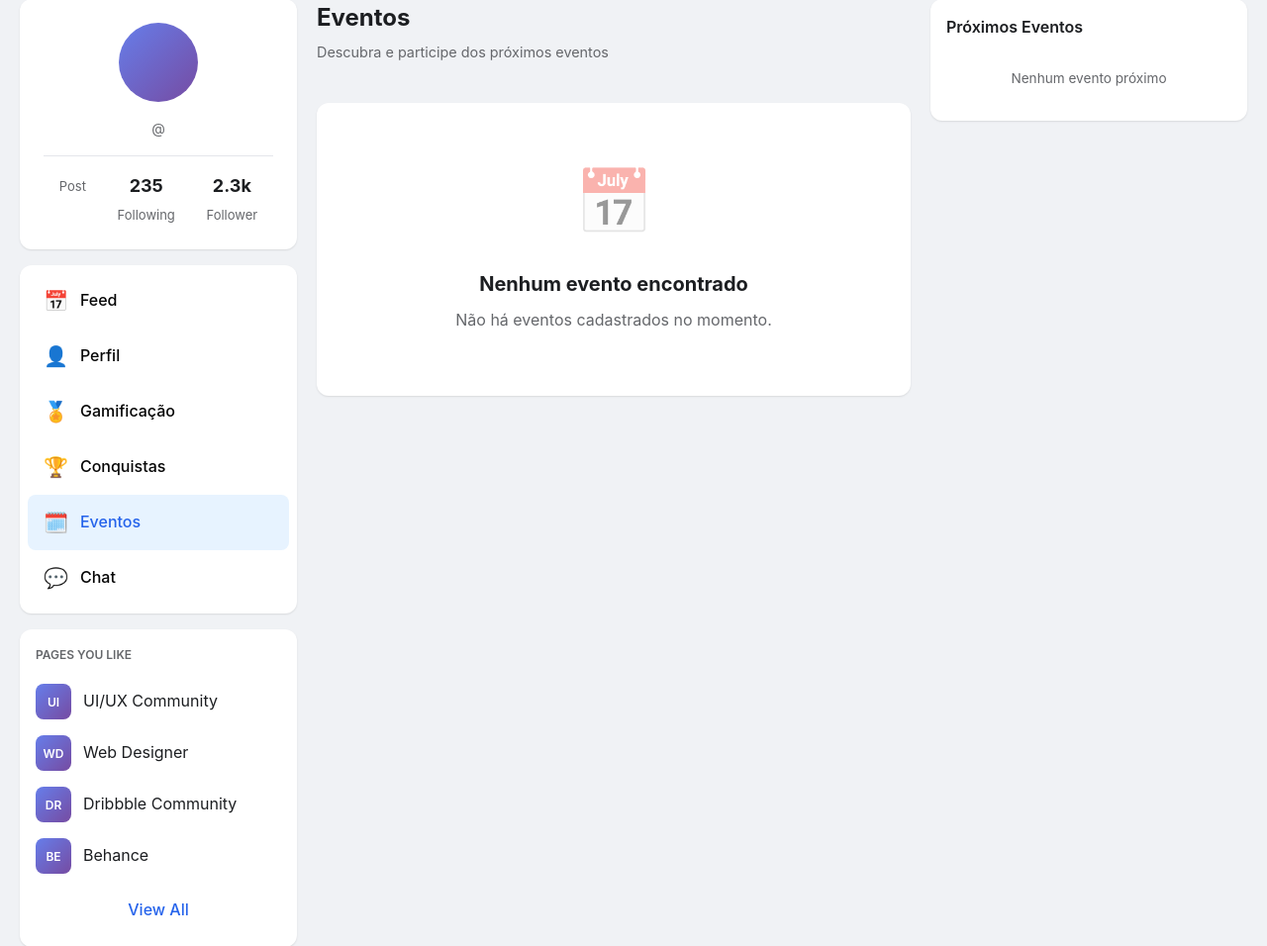
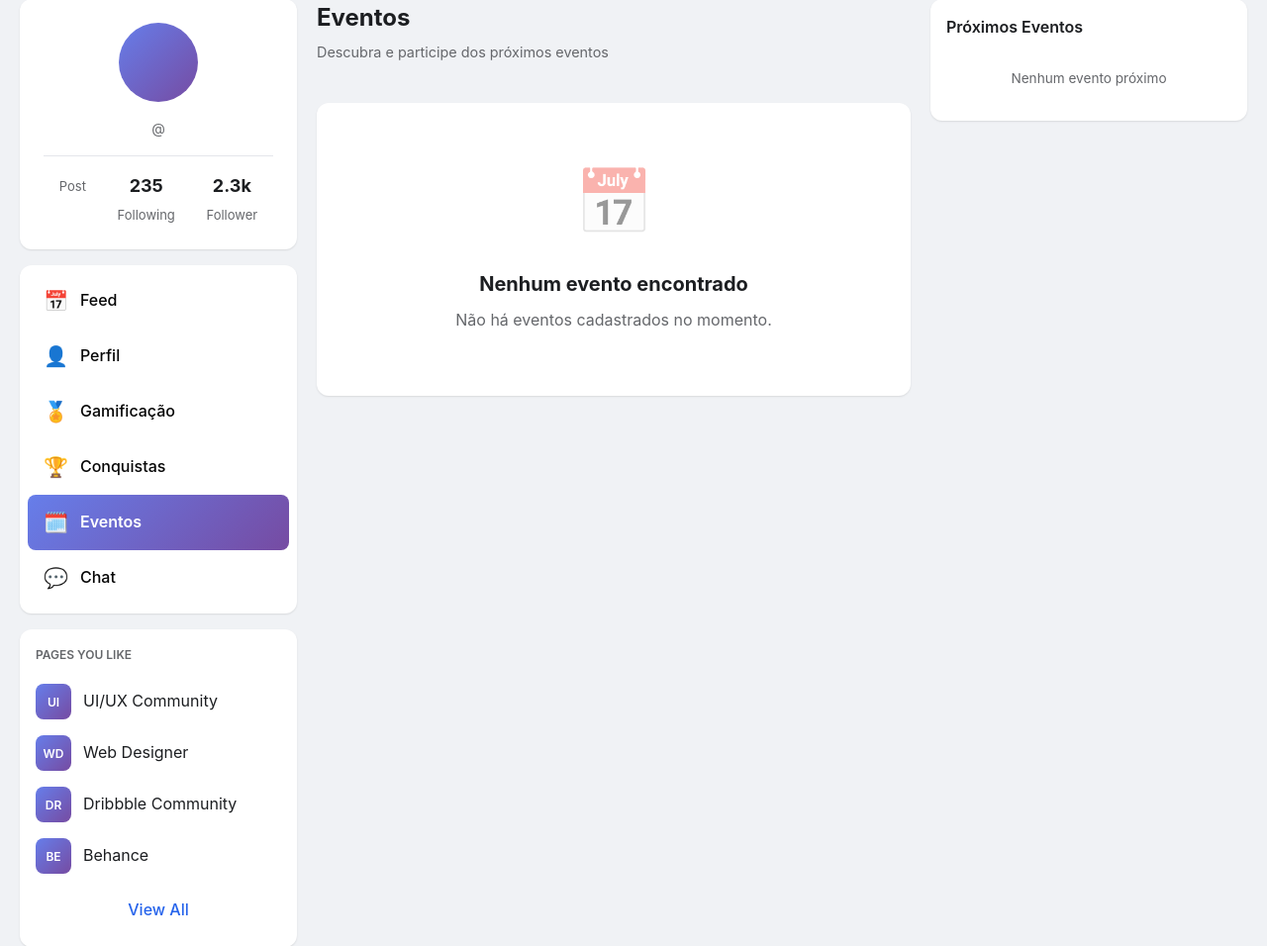
Before and after one commit to cDorth/responsividadeF, a Django app: template eventos/templates/eventos/index.html in a window 1280 px wide. Shown: the part 85-1041 px from the top of the page at 99% size. Run offline with Django 5.2, Linux system fonts and the light colour scheme; the template is opened without the code that fills it, so the values that code supplies are empty.

Commit message:
Assistant checkpoint: Atualizar menu lateral de eventos
Assistant generated file changes:
- feed/static/feed/css/style.css: Atualizar estilo do menu ativo para destacar com fundo colorido
- eventos/static/eventos/css/eventos.css: Adicionar estilos para o menu lateral de eventos

---

User prompt:

quero que deixe o menu lateral de eventos image_1763769248311.png exatamente igual é o menu lateral do feed image_1763769235028.png, garantindo esteja exatamete igual

Replit-Commit-Author: Assistant
Replit-Commit-Session-Id: a125c0fd-7631-4aac-817b-64fa8026a8b8
Replit-Commit-Event-Id: da314613-2fa2-4c88-872c-da5cb2c482eb

```diff
--- a/eventos/static/eventos/css/eventos.css
+++ b/eventos/static/eventos/css/eventos.css
@@ -3,6 +3,41 @@
     margin: 0;
     padding: 0;
     box-sizing: border-box;
+}
+
+/* Menu Lateral */
+.sidebar-menu {
+    background: #fff;
+    border-radius: 12px;
+    padding: 8px;
+    box-shadow: 0 1px 2px rgba(0, 0, 0, 0.1);
+    margin-bottom: 16px;
+}
+
+.menu-item {
+    display: flex;
+    align-items: center;
+    gap: 12px;
+    padding: 12px 16px;
+    border-radius: 8px;
+    color: #050505;
+    text-decoration: none;
+    transition: background 0.2s;
+    font-weight: 500;
+}
+
+.menu-item:hover {
+    background: #f0f2f5;
+}
+
+.menu-item.active {
+    background: linear-gradient(135deg, #667eea 0%, #764ba2 100%);
+    color: white;
+    font-weight: 600;
+}
+
+.menu-item .icon {
+    font-size: 20px;
 }
 
 body {
--- a/feed/static/feed/css/style.css
+++ b/feed/static/feed/css/style.css
@@ -205,8 +205,9 @@ body {
 }
 
 .menu-item.active {
-  background: #e7f3ff;
-  color: #2563eb;
+  background: linear-gradient(135deg, #667eea 0%, #764ba2 100%);
+  color: white;
+  font-weight: 600;
 }
 
 .menu-item .icon {
```
